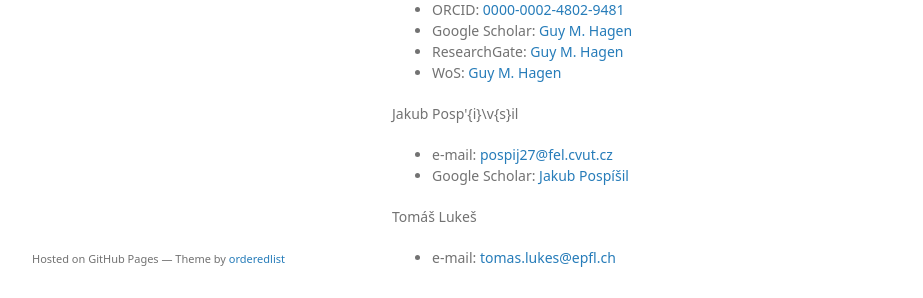
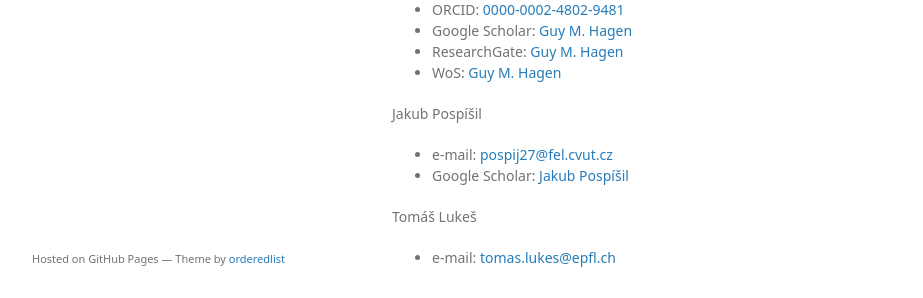
Before and after one commit to simtoolbox/SIMToolbox.github.io, a Jekyll site: the page built from index.md, in a window 1280 px wide and 900 px high, scrolled down 742 px. Shown: the part 562-860 px from the top of the window, without its empty margins (178-1101 px from the left). Built offline with Jekyll 4.4.1, drawn with Linux system fonts in a browser that asks for light colours; some web fonts are replaced; our own code applies the rules of GitHub Pages for plain Markdown files.

Commit message:
Update index.md

```diff
--- a/index.md
+++ b/index.md
@@ -51,7 +51,7 @@ Guy M. Hagen
 * ResearchGate: [Guy M. Hagen](https://www.researchgate.net/profile/Guy_Hagen)
 * WoS: [Guy M. Hagen](https://app.webofknowledge.com/author/record/170726?lang=en_US&SID=F2ZIIVRn7by1Egvjp9K)
 
-Jakub Posp\'{i}\v{s}il
+Jakub Pospíšil
 * e-mail: [pospij27@fel.cvut.cz](mailto:pospij27@fel.cvut.cz)
 * Google Scholar: [Jakub Pospíšil](https://scholar.google.com/citations?user=zz6YRgcAAAAJ&hl=en&oi=sra)
 
```
